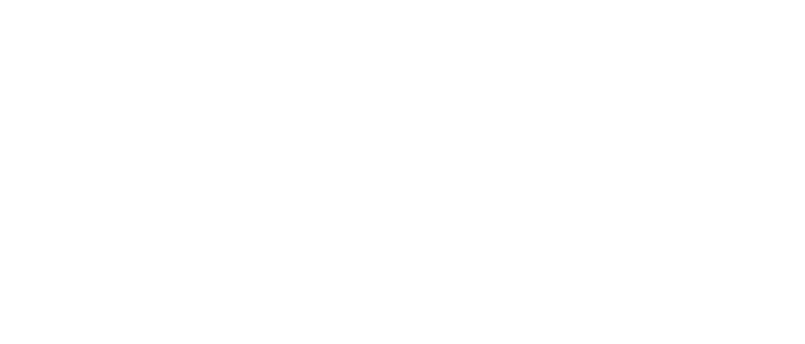
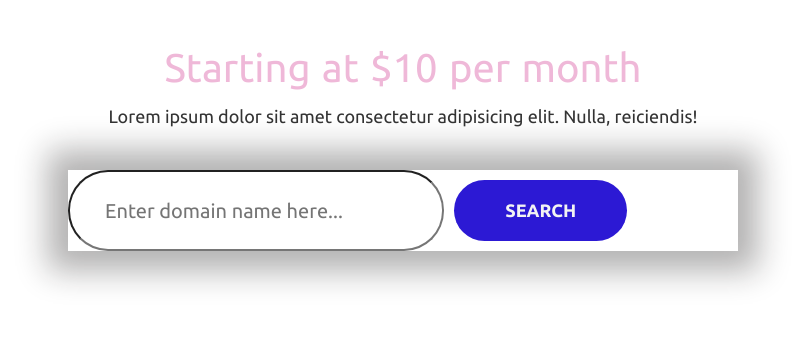
Before and after one commit to Juanmanuel1234/JuanmaStatic, a plain HTML site: page index.html in a window 1280 px wide. Shown: the whole page, without its empty margins (237-1042 px from the left). Drawn offline with Linux system fonts and the light colour scheme.

Commit message:
Build Domain Block

```diff
--- a/Css/Style.css
+++ b/Css/Style.css
@@ -3,7 +3,9 @@
     --color-alternative: rgb(138, 78, 10);
     --color-header:rgb(239 184 216);
     --color-text: #f3f3f3;
+    --color-text-dark: #333;
     --color-backround: #000;
+    --boder-radius: 40px;
 }
 
 
@@ -117,7 +119,7 @@ a{
 /* Buttons */
 
 .btn{
-    border-radius: 40px;
+    border-radius: var(--boder-radius);
     border: 0;
     cursor: pointer;
     font-size: 1.8rem;
@@ -149,6 +151,10 @@ a{
     padding-right: 6rem;
 }
 
+.btn--search{
+    display: flex;
+}
+
 /* Block */
 .container {
     max-width: 1140px;
@@ -172,17 +178,6 @@ a{
 
 /* Hero / Banner */
 
-.banner__title{
-    line-height: 6.5rem;
-    margin-top: 0;
-}
-
-.Banner__text{
-    font-size: 2rem;
-    letter-spacing: .1rem;
-    margin: 2rem 0 5rem;
-}
-
 .hero__image{
     width: 100%;
 }
@@ -205,6 +200,21 @@ header{
     margin-bottom: 3rem;
 }
 
+.header__title{
+    line-height: 6.5rem;
+    margin-top: 0;
+}
+
+.header__text{
+    font-size: 2rem;
+    letter-spacing: .1rem;
+    margin: 2rem 0 5rem;
+}
+
+.header__text-dark{
+    color: var(--color-text-dark);
+}
+
 /* Grid */
 
 .grid{
@@ -222,3 +232,32 @@ header{
         grid-template-columns: repeat(3,1fr);
     }
 }
+
+/* Input */
+.input-group{
+    border-radius: var(--border-radius);
+    display: flex;
+}
+
+.input{
+    border-radius: var(--boder-radius);
+    color: var(--color-header);
+    font-size: 2rem;
+    outline: 0;
+    padding: 1.5rem 3.5rem;
+}
+
+/* Domain */
+
+.domain__title{
+    line-height: 3.5rem;
+    word-spacing: 2px;
+}
+
+.block-domain .input-group{
+    box-shadow: 0 0 30px 20px rgba(20, 19, 19, 0.326);
+    border: 0;
+    margin: 4rem auto;
+    max-width: 670px;
+}
+}
--- a/index.html
+++ b/index.html
@@ -14,5 +14,23 @@
       rel="stylesheet"
     />
   </head>
-  <body></body>
+  <body>
+    <section class="block container block-domain">
+      <header class="header">
+        <h2 class="header__title domain__title">Starting at $10 per month</h2>
+        <p class="header__text-dark">
+          Lorem ipsum dolor sit amet consectetur adipisicing elit. Nulla,
+          reiciendis!
+        </p>
+      </header>
+      <div class="input-group">
+        <input
+          class="input"
+          type="text"
+          placeholder="Enter domain name here..."
+        />
+        <button class="btn btn--main btn--search">Search</button>
+      </div>
+    </section>
+  </body>
 </html>
```
Also changed, not shown: Components/DomainBlock.html (added, +13 -0 lines).
